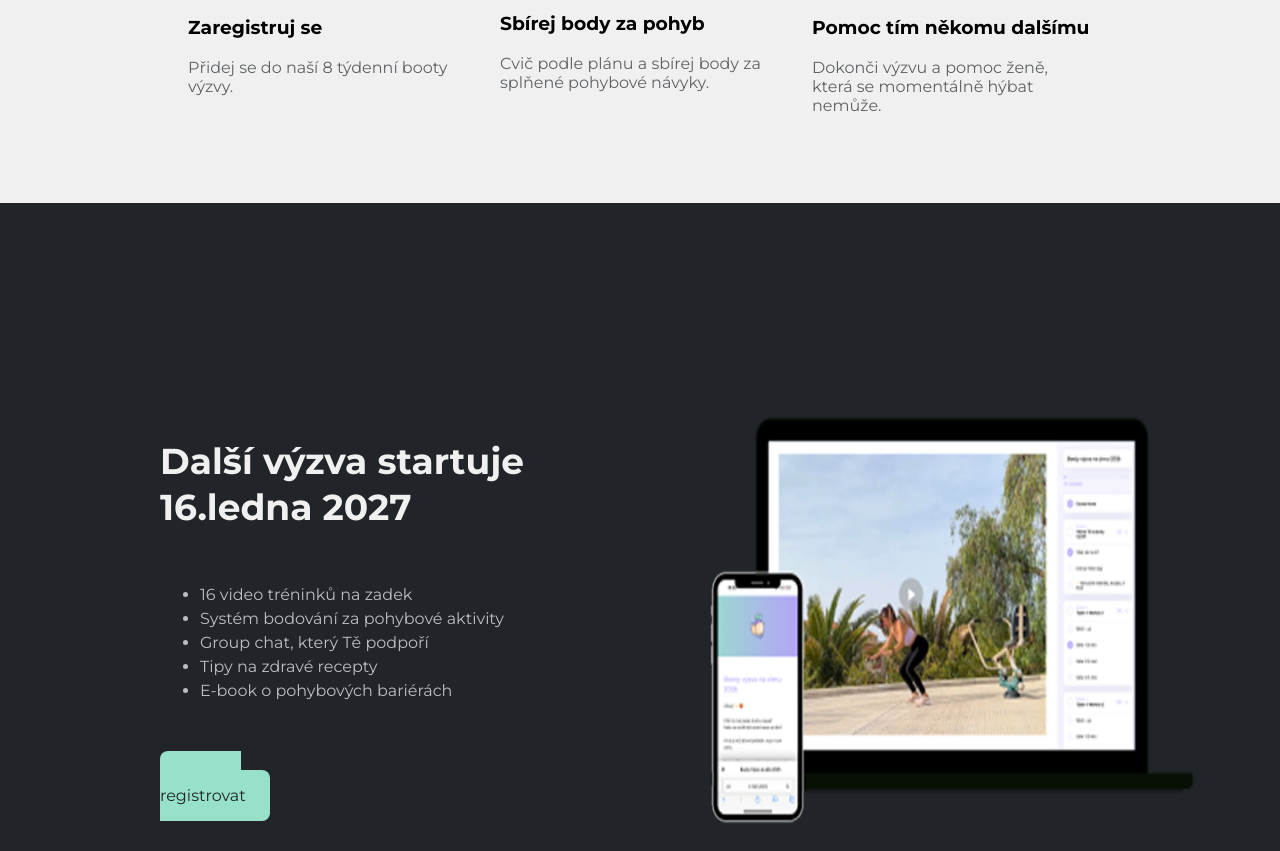
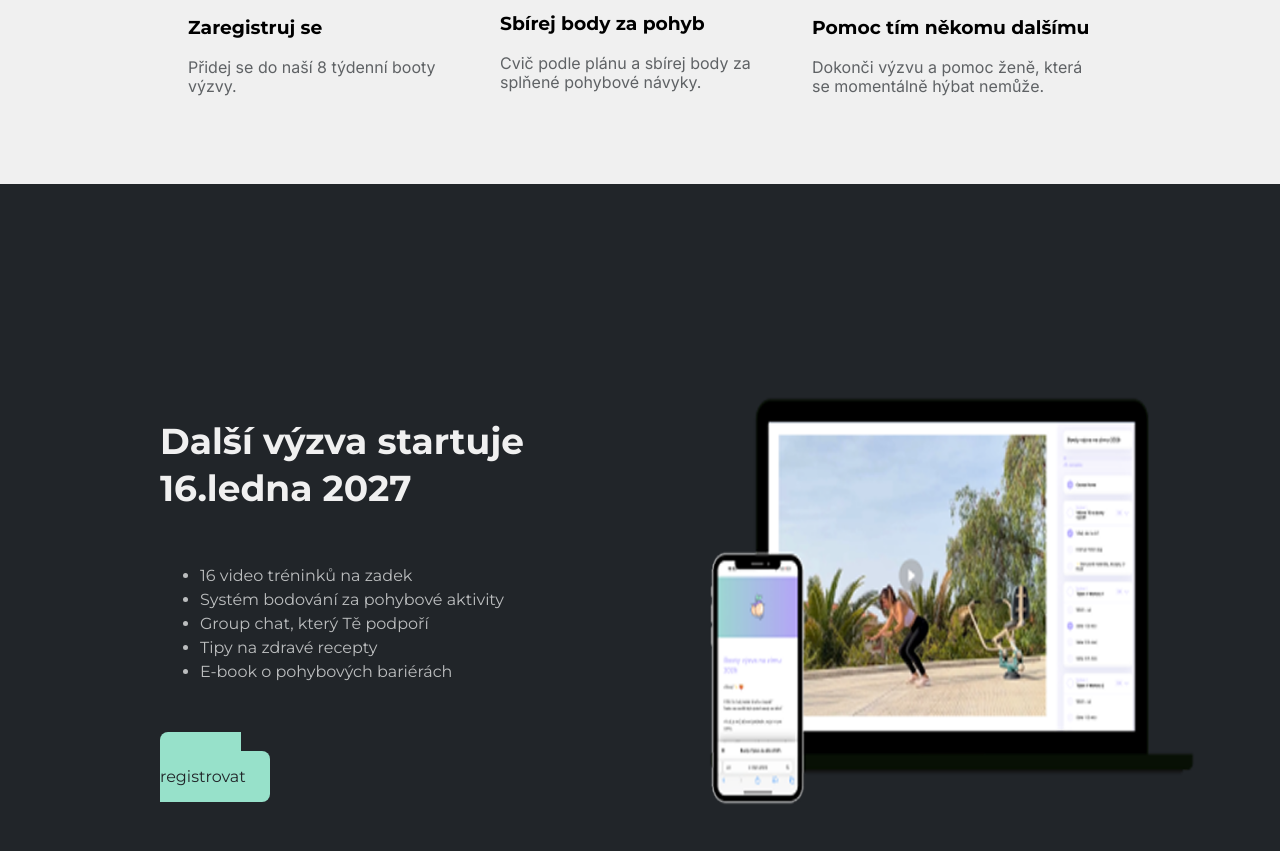
Before and after one commit to kokinap/kokinap.github.io, a plain HTML site: page index.html in a window 1280 px wide. Shown: the part 3832-4683 px from the top of the page. Drawn offline with Linux system fonts and the light colour scheme.

Commit message:
Change paragraph tags to subtext class in index.html

```diff
--- a/index.html
+++ b/index.html
@@ -146,21 +146,21 @@
             <div><img src="img/booty_vyzva.png" alt="" /></div>
             <div class="desc">
               <h3>Zaregistruj se</h3>
-              <p>Přidej se do naší 8 týdenní booty výzvy.</p>
+              <p class="subtext">Přidej se do naší 8 týdenní booty výzvy.</p>
             </div>
           </div>
           <div class="card">
             <div><img src="img/kettlebel.png" alt="" /></div>
             <div class="desc">
               <h3>Sbírej body za pohyb</h3>
-              <p>Cvič podle plánu a sbírej body za splňené pohybové návyky.</p>
+              <p class="subtext">Cvič podle plánu a sbírej body za splňené pohybové návyky.</p>
             </div>
           </div>
           <div class="card">
             <div><img src="img/Locations.png" alt="" /></div>
             <div class="desc">
               <h3>Pomoc tím někomu dalšímu</h3>
-              <p>Dokonči výzvu a pomoc ženě, která se momentálně hýbat nemůže.</p>
+              <p class="subtext">Dokonči výzvu a pomoc ženě, která se momentálně hýbat nemůže.</p>
             </div>
           </div>
         </div>
```
